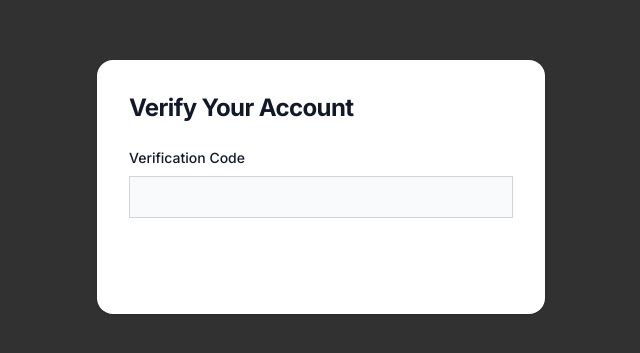
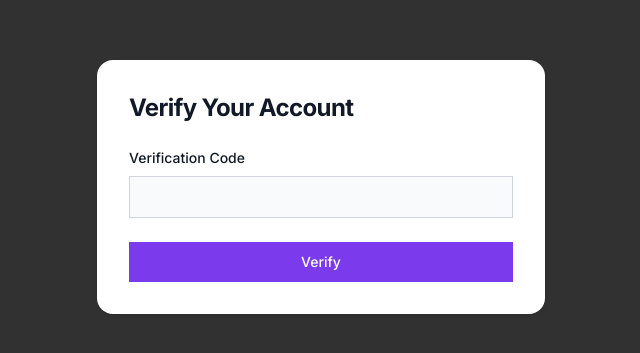
Before and after one commit to dhruvinvaghani001/authentication-next-auth, a Next.js app: page /verify/1 in a window 1280 px wide. Shown: the part 213-566 px from the top of the page, without its empty margins (319-959 px from the left). Built offline with nearby package versions, Linux system fonts and the light colour scheme.

Commit message:
ui change

```diff
--- a/src/app/(auth)/verify/[username]/page.jsx
+++ b/src/app/(auth)/verify/[username]/page.jsx
@@ -56,7 +56,12 @@ const VerifyCode = ({ params }) => {
                     <p className="mt-1 text-red-700">{errors.code.message}</p>
                   )}
                 </div>
-                <Button type="submit">Verify</Button>
+                <Button
+                  type="submit"
+                  className="bg-violet-600 hover:bg-violet-700  "
+                >
+                  Verify
+                </Button>
               </form>
             </div>
           </div>
```
